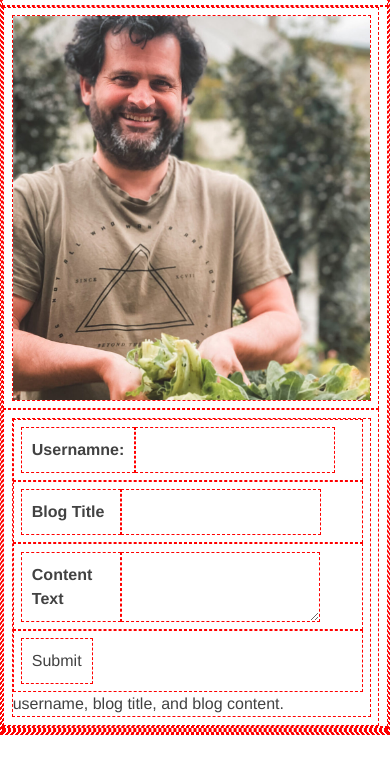
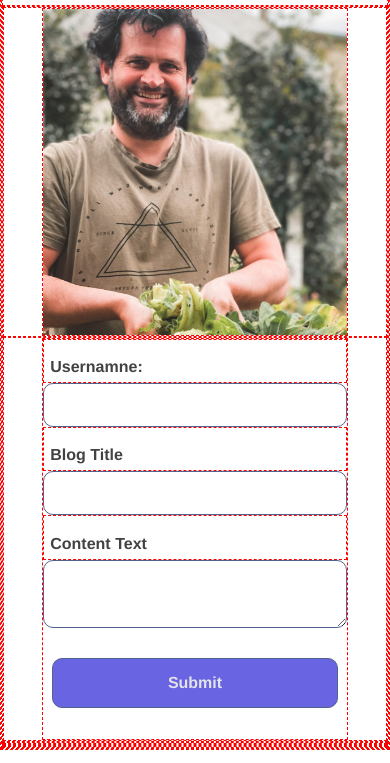
Before and after one commit to cawooda/personal-blog, a plain HTML site: page index.html in a window 390 px wide. Shown: the part 81-844 px from the top of the page. Drawn offline with Linux system fonts and the light colour scheme.

Commit message:
improved form styling and media queries

```diff
--- a/Assets/style.css
+++ b/Assets/style.css
@@ -59,6 +59,8 @@
       --font-color: #424242;
       --bg-color: #fff;
       --heading-color: #292922;
+      --btn-background-color: #6864e2;
+      --btn-color: #e3e3e9;
     }
 
     .dark {
@@ -67,6 +69,8 @@
       --font-color: #e1e1ff;
       --bg-color: #161625;
       --heading-color: #818cab;
+      --btn-background-color: #c2c1de;
+      --btn-color: #3f3fdd;
     }
 
     * {
@@ -94,35 +98,61 @@
   }
 
   main section {
-    padding: 2%;
-    width: 98%;
+    display: flex;
+    align-items: center;
+    justify-content: center;
+
+
   }
 
   main section img {
-
+    width:80%;
   }
 
   main form {
     display: flex;
     flex-direction: column;
+    flex-basis:80%;
   }
 
-  main form section {
-    display: flex;
-    flex-direction: row;
-  }
-
-  main section form label{
-    display:block;
-    flex-basis:30%;
-    padding:3%;
-    font-weight: bold;
+  form section {
+    align-items: center;
 
   }
 
-  main section form input{
-    display:block;
+  form label{
+    display: flex;
+    align-items: baseline;
+    flex-direction: column;
+    justify-content:space-around;
+    padding: 5% 2% 1%;
+    font-weight: bold;
+  }
+
+  input {
+    flex-basis: 20%;
+  }
+
+  input, textarea {
     padding:3%;
+    border-radius: 10px;
+    border: solid var(--secondary-color) 0.5px;
+    box-shadow: none;
+    color: var(--font-color);
+    background-color: var(--bg-color);
+  }
+
+  input[type=submit] {
+    font-weight: bold;
+    margin: 10% 3%;
+    padding: 4% 20%;
+    color: var(--btn-color);
+    background-color: var(--btn-background-color);
+  }
+
+  textarea {
+    width:100%;
+
   }
 
 
@@ -149,10 +179,10 @@
 
 @media all and (min-width: 640px) and (max-width: 1024px) {
   main {
-    flex-direction: column;
+    flex-direction: row;
   }
   main section {
-    width:49%;
+    width:90%;
   }
 }
 
--- a/index.html
+++ b/index.html
@@ -16,23 +16,17 @@
         <section><img src="./Assets/images/andrew.jpeg"/></section>
         <section>
             <form>
-                <section>
-                    <label for="username">Usernamne:</label>
+                <label for="username">Usernamne:</label>
                     <input id="username"></input>
-                </section>
-                <section>
-                    <label for="blog-title">Blog Title</label>
+                </label>
+                <label for="blog-title">Blog Title</label>
                     <input id="blog-title"></input>
-                </section>
-                <section>
-                    <label for="blog-content">Content Text</label>
+                </label>
+                <label for="blog-content">Content Text</label>
                     <textarea id="blog-content"></textarea>
-                </section>
-                <section>
-                    <input type="submit"/>
-                </section>
+                </label>
+                    <input cols="40" type="submit"/>
 
-                username, blog title, and blog content.
             </form>
     </section>
     </main>
```
